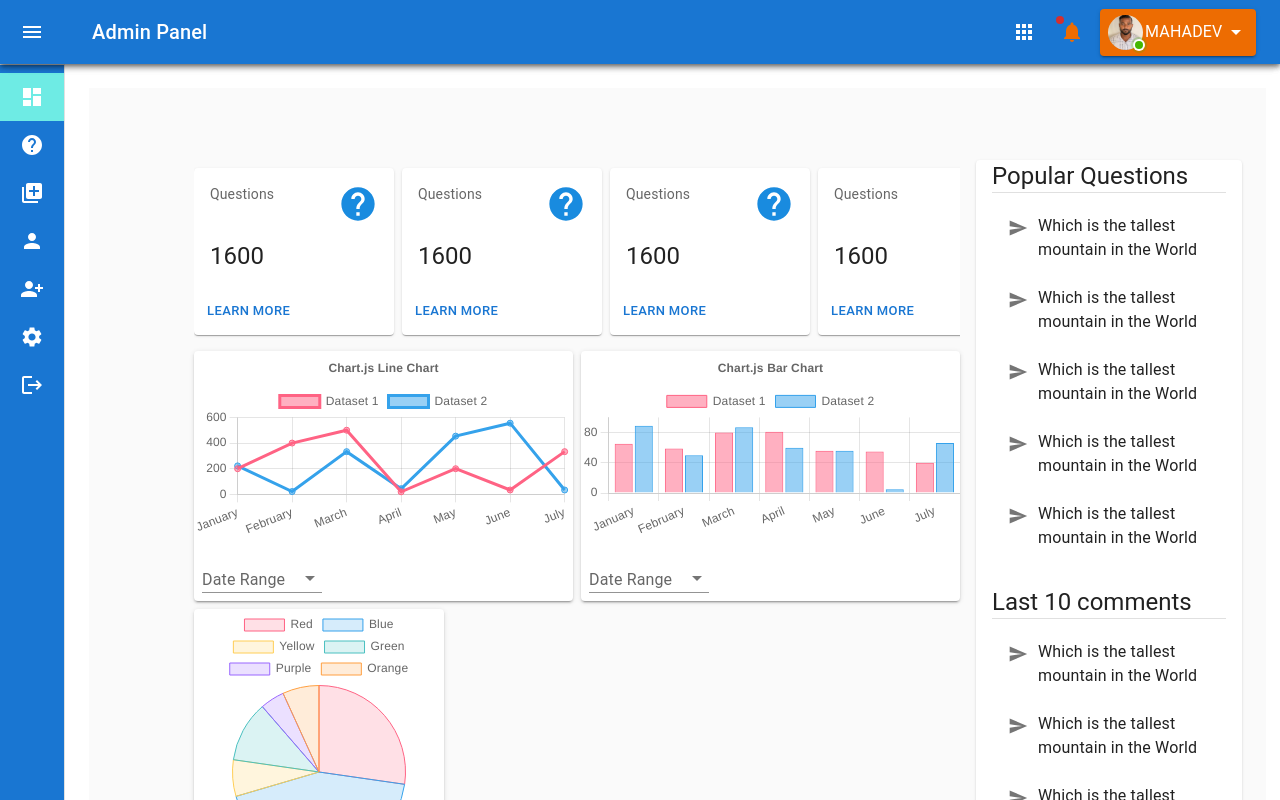
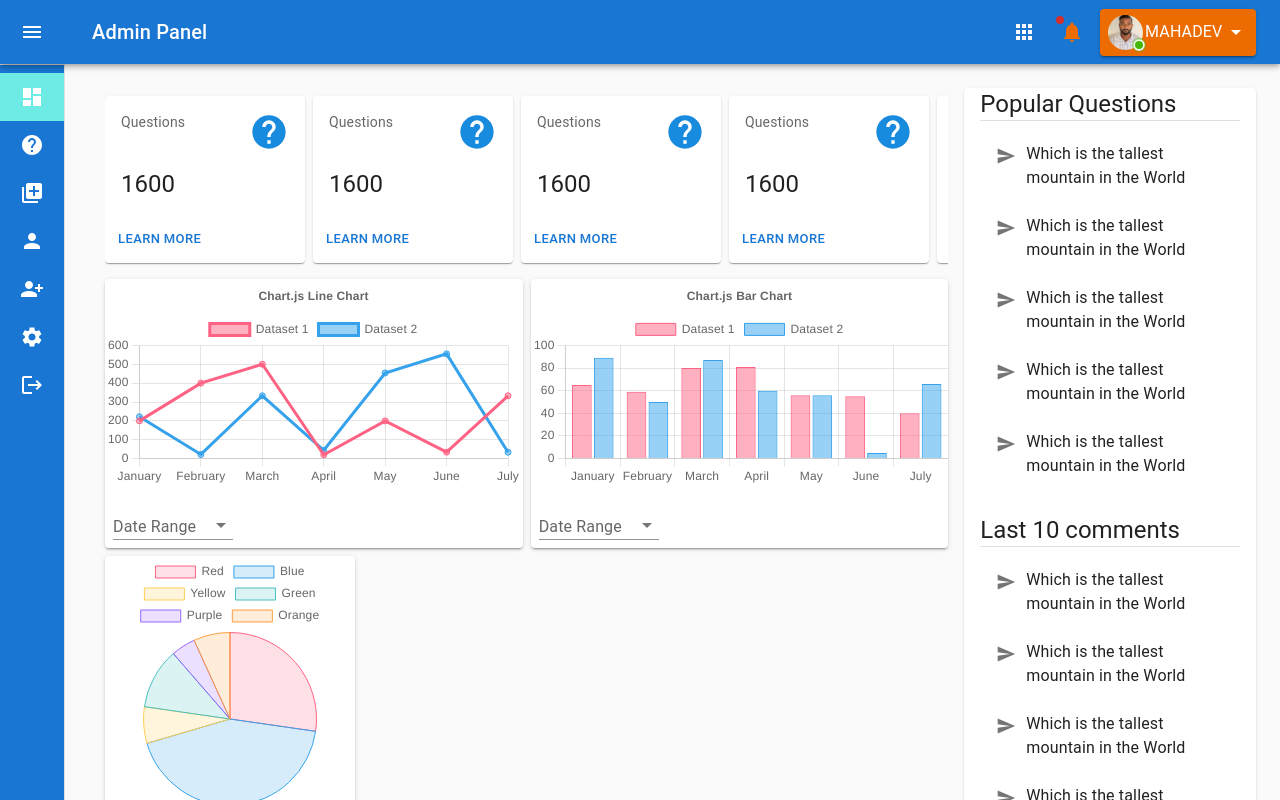
Before and after one commit to mahadev-mandal/loksewatyari, a Next.js app: page /dashboard in a window 1280 px wide. Shown: the top 800 px of the page. Built offline with nearby package versions, Linux system fonts and the light colour scheme.

Commit message:
moved side nav to _app.js

```diff
--- a/components/Drawer/MiniDrawer.js
+++ b/components/Drawer/MiniDrawer.js
@@ -22,6 +22,7 @@ import { useRouter } from 'next/router';
 import NotificationsIcon from '@mui/icons-material/Notifications';
 import AppsIcon from '@mui/icons-material/Apps';
 import LogoutTooltip from '../Tooltip/LogoutTooltip';
+import DrawerHeader from './DrawerHeader';
 
 const drawerWidth = 240;
 
@@ -45,15 +46,6 @@ const closedMixin = (theme) => ({
         width: `calc(${theme.spacing(8)} + 1px)`,
     },
 });
-
-const DrawerHeader = styled('div')(({ theme }) => ({
-    display: 'flex',
-    alignItems: 'center',
-    justifyContent: 'flex-end',
-    padding: theme.spacing(0, 1),
-    // necessary for content to be below app bar
-    ...theme.mixins.toolbar,
-}));
 
 const AppBar = styled(MuiAppBar, {
     shouldForwardProp: (prop) => prop !== 'open',
--- a/pages/_app.js
+++ b/pages/_app.js
@@ -1,7 +1,7 @@
 import '../styles/globals.css'
 import PropTypes from 'prop-types';
 import { useRouter } from 'next/router';
-import DrawerHeader from '../components/DrawerHeader';
+import DrawerHeader from '../components/Drawer/DrawerHeader';
 import MiniDrawer from '../components/Drawer/MiniDrawer';
 import { Box } from '@mui/material';
 
@@ -9,7 +9,7 @@ function MyApp({ Component, pageProps }) {
   const router = useRouter();
   if (router.pathname.startsWith('/dashboard')) {
     return (
-      <Box sx={{ display: 'flex' }}>
+      <Box sx={{ display: 'flex', background: 'rgb(250,250,250)' }}>
         <MiniDrawer />
         <Box component="main"
           sx={{
--- a/pages/dashboard/index.js
+++ b/pages/dashboard/index.js
@@ -1,25 +1,13 @@
-import { Box, Divider, Grid, Paper, Stack, Typography } from "@mui/material";
+import { Divider, Grid, Paper, Stack, Typography } from "@mui/material";
 import React from "react";
 import CountCard from "../../components/Cards/CountCard";
 import { LabeledPieChart } from "../../components/Charts/LableledPieChart";
 import { SimpleBarChart } from "../../components/Charts/SimpleBarChart";
 import { SimpleLineChart } from "../../components/Charts/SimpleLineChart";
-import MiniDrawer from "../../components/Drawer/MiniDrawer";
-import DrawerHeader from "../../components/DrawerHeader";
 import SimpleList from "../../components/Lists";
 
 export default function Dashboard() {
   return (
-    <Box sx={{ display: 'flex', background: 'rgb(250,250,250)' }}>
-      <MiniDrawer />
-      <Box component="main"
-        sx={{
-          flexGrow: 1,
-          px: { xs: 1, sm: 2, lg: 3 },
-          py: 1
-        }}
-      >
-        <DrawerHeader />
     <Grid container sx={{}}>
       <Grid item xs={12} md={9} sx={{ px: 2 }}>
         <Grid container spacing={1}>
@@ -63,8 +51,6 @@ export default function Dashboard() {
         </Grid>
       </Grid>
     </Grid>
-      </Box>
-    </Box>
 
   );
 }
```
Also changed, not shown: components/Drawer/DrawerHeader.js (renamed from components/DrawerHeader.js). Lines whose indentation alone changed are shown as unchanged.
